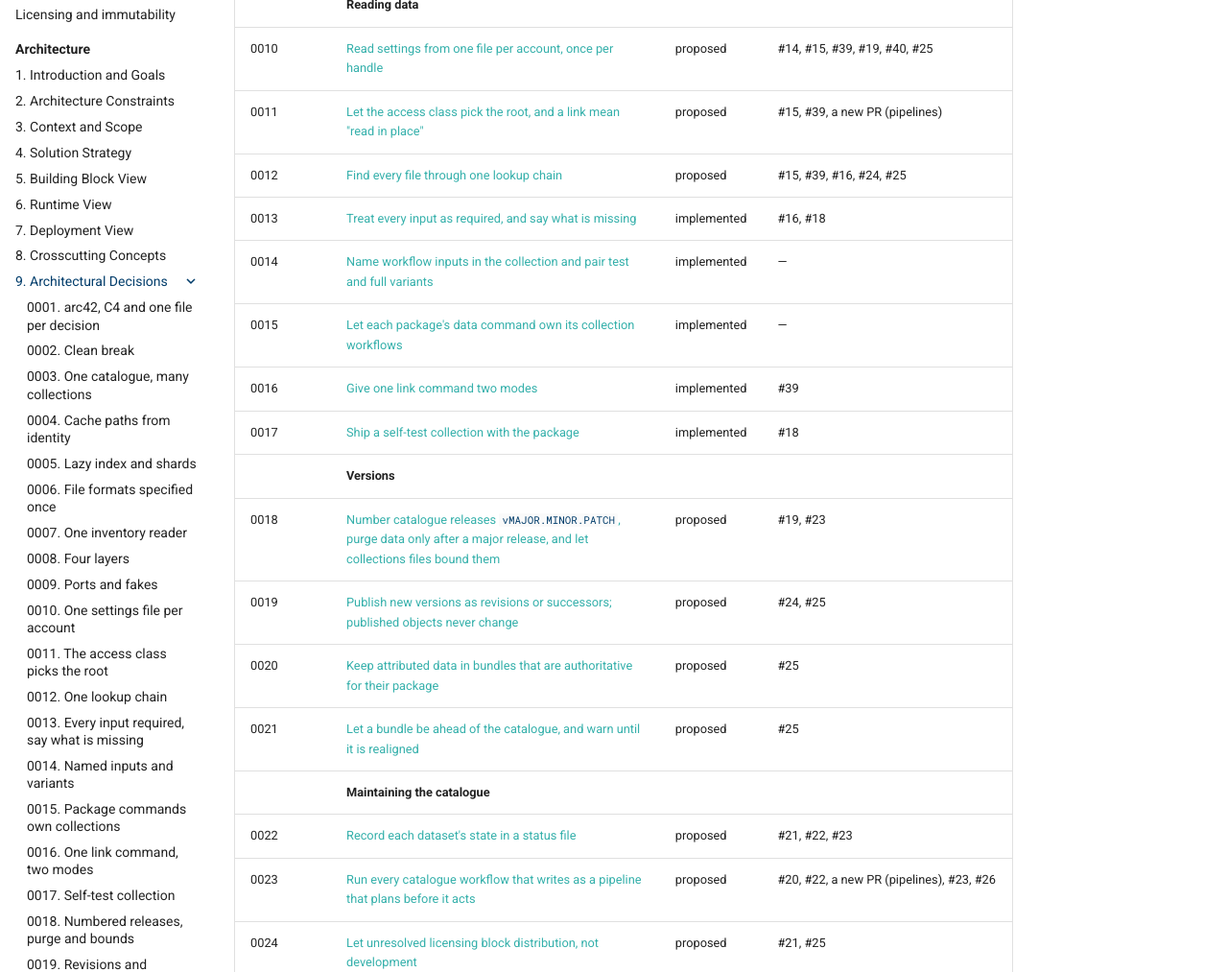
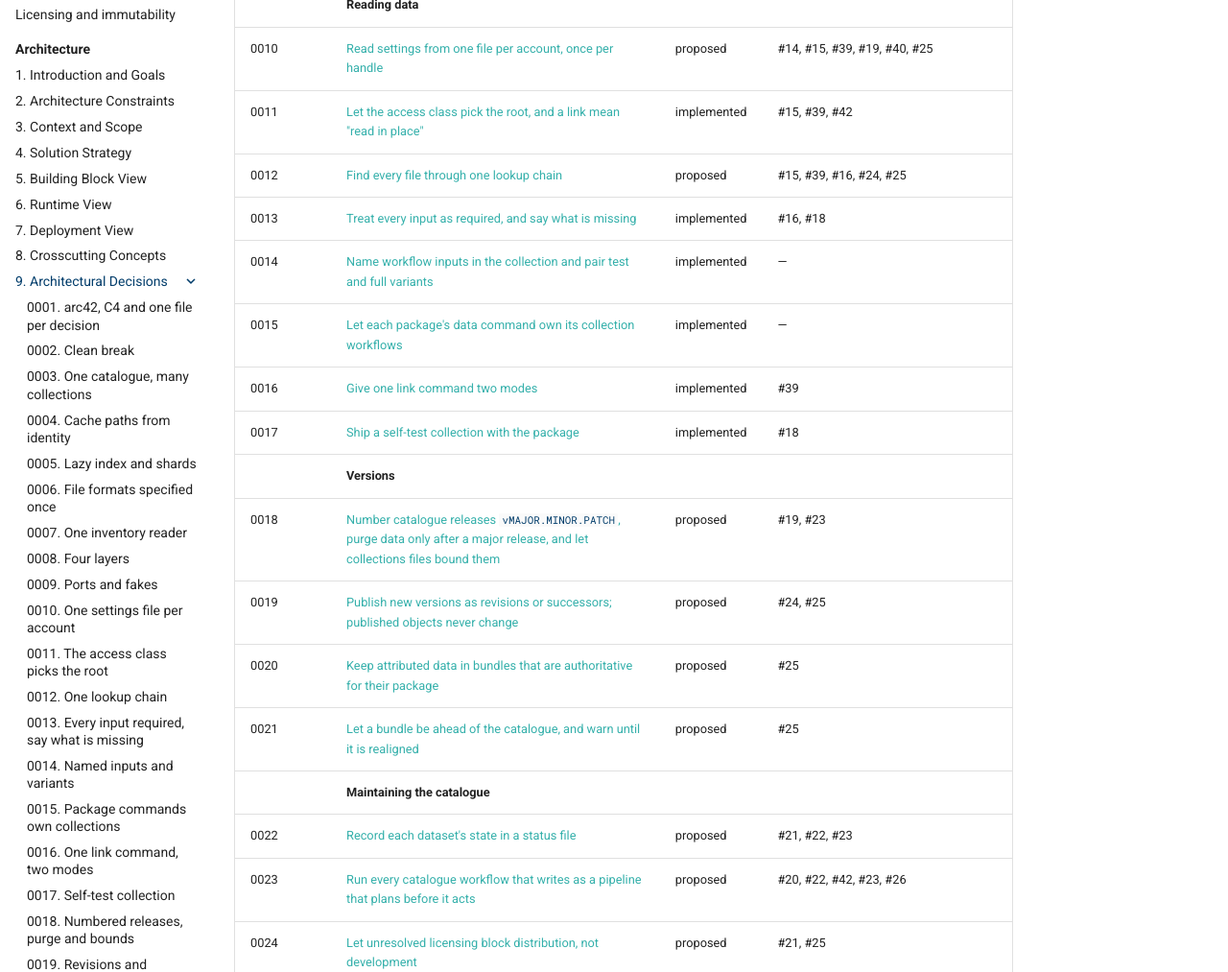
Before and after one commit to FZJ-IEK3-VSA/ETHOS.Data, an MkDocs documentation site: the page built from docs/explanation/architecture/decisions/index.md, in a window 1280 px wide and 1400 px high, scrolled down 1102 px. Shown: the part 151-1164 px from the top of the window at 96% size. Built offline with MkDocs 1.6.1 and Material for MkDocs 9.7.7, drawn with Linux system fonts in a browser that asks for light colours; comment, search, counter and statistics services are not loaded.

Commit message:
Mark decision 0011 implemented by PR #42
Co-Authored-By: Claude Opus 5.5 <noreply@anthropic.com>

```diff
--- a/docs/explanation/architecture/decisions/index.md
+++ b/docs/explanation/architecture/decisions/index.md
@@ -29,7 +29,7 @@ dash means that the decision is implemented and needs no pull request.
 | 0009 | [Reach dCache, downloads, metadata sources and git through ports with fakes](0009-ports-and-fakes-for-external-systems.md) | proposed | #20, #40, #23 |
 | | **Reading data** | | |
 | 0010 | [Read settings from one file per account, once per handle](0010-one-settings-file-per-account.md) | proposed | #14, #15, #39, #19, #40, #25 |
-| 0011 | [Let the access class pick the root, and a link mean "read in place"](0011-access-class-picks-the-root.md) | proposed | #15, #39, a new PR (pipelines) |
+| 0011 | [Let the access class pick the root, and a link mean "read in place"](0011-access-class-picks-the-root.md) | implemented | #15, #39, #42 |
 | 0012 | [Find every file through one lookup chain](0012-one-lookup-chain.md) | proposed | #15, #39, #16, #24, #25 |
 | 0013 | [Treat every input as required, and say what is missing](0013-every-input-is-required.md) | implemented | #16, #18 |
 | 0014 | [Name workflow inputs in the collection and pair test and full variants](0014-named-inputs-and-test-full-variants.md) | implemented | — |
@@ -43,7 +43,7 @@ dash means that the decision is implemented and needs no pull request.
 | 0021 | [Let a bundle be ahead of the catalogue, and warn until it is realigned](0021-bundles-ahead-of-the-catalogue.md) | proposed | #25 |
 | | **Maintaining the catalogue** | | |
 | 0022 | [Record each dataset's state in a status file](0022-dataset-status-files.md) | proposed | #21, #22, #23 |
-| 0023 | [Run every catalogue workflow that writes as a pipeline that plans before it acts](0023-maintenance-pipelines.md) | proposed | #20, #22, a new PR (pipelines), #23, #26 |
+| 0023 | [Run every catalogue workflow that writes as a pipeline that plans before it acts](0023-maintenance-pipelines.md) | proposed | #20, #22, #42, #23, #26 |
 | 0024 | [Let unresolved licensing block distribution, not development](0024-licensing-gates-distribution.md) | proposed | #21, #25 |
 | 0025 | [Draft the handoffs between roles from templates](0025-handoff-templates.md) | proposed | #26 |
 | | **Deployment** | | |
```
Also changed, not shown: docs/explanation/architecture/decisions/0011-access-class-picks-the-root.md (+1 -1 lines), docs/explanation/architecture/decisions/0023-maintenance-pipelines.md (+1 -1 lines).
